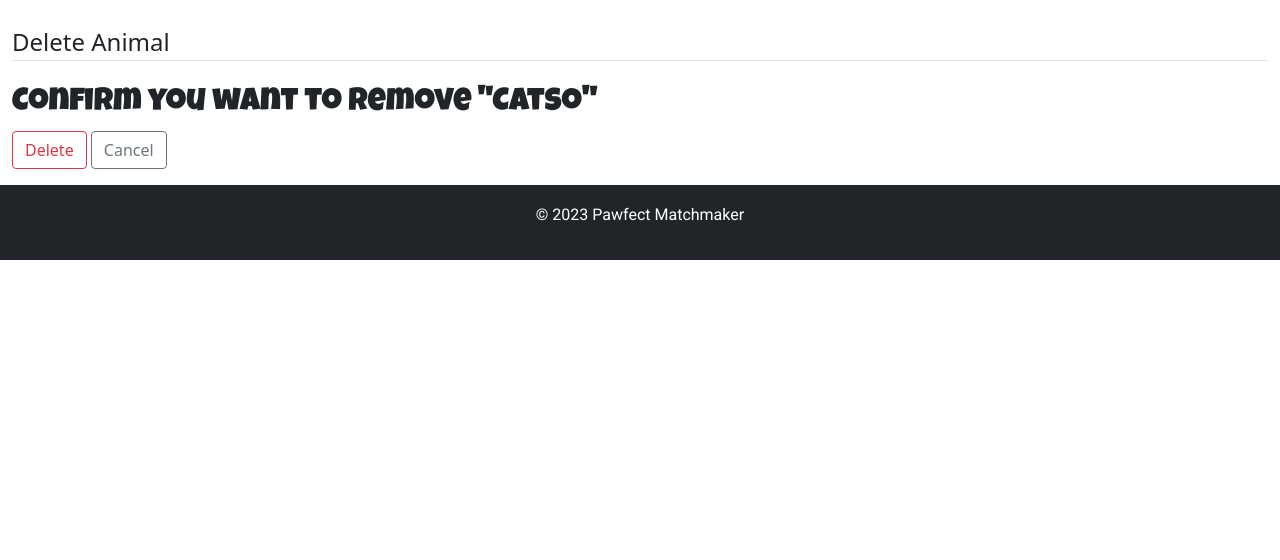
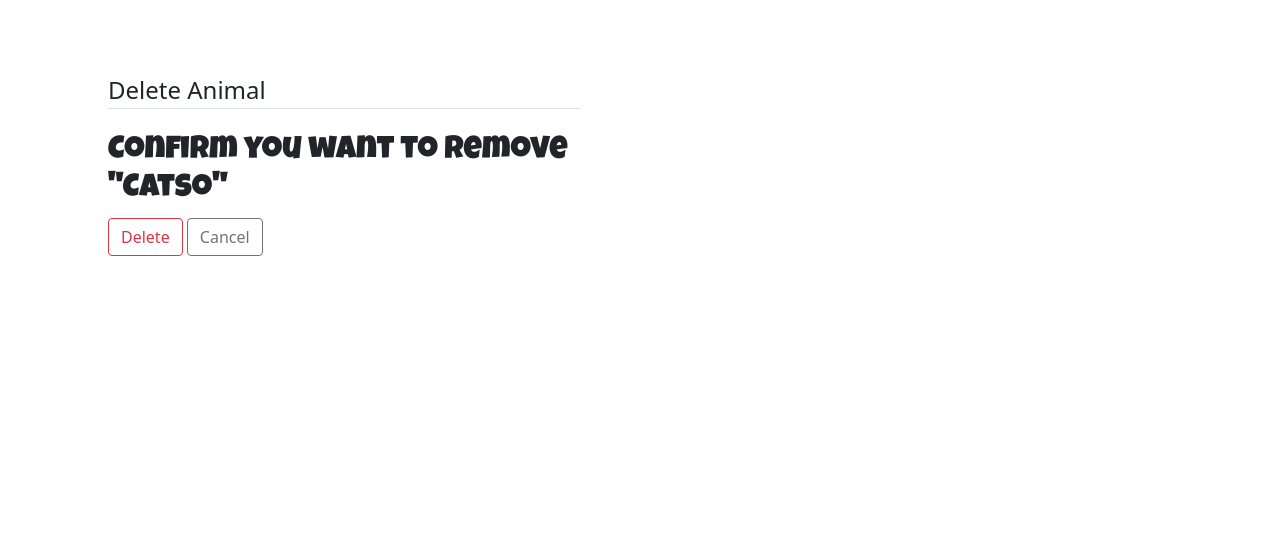
Before and after one commit to AutonomousDev/animal_adoption, a Django app: page /animals/1/delete/ in a window 1280 px wide. Shown: the part 56-616 px from the top of the page. Before the commit the page ends 316 px from the top, so only its background shows below. Run offline with Django 4.2, Linux system fonts and the light colour scheme; a user stored in the database is signed in; data comes from the database, SQL or seed files in the repository; tables that the repository leaves empty hold one stand-in row (values such as "Sample post").

Commit message:
Mostly minor changes to page styling plus adding delete/edit buttons to shelter

```diff
--- a/animals/templates/animals/animal_confirm_delete.html
+++ b/animals/templates/animals/animal_confirm_delete.html
@@ -1,8 +1,10 @@
 {% extends "news/components/base.html" %}
 {% block content %}
 
-    <div class="content-section">
-        <form method="POST">
+<div class="content-section mx-5 sm-page">
+    <div class="row">
+        <div class="col-lg-6 col-md-8">
+            <form method="POST" class="m-5">
             {% csrf_token %}
             <fieldset class="form-group">
                 <legend class="border-bottom mb-4">Delete Animal</legend>
@@ -14,6 +16,8 @@
                 <button class="btn btn-outline-danger" type="submit">Delete</button>
                 <a class="btn btn-outline-secondary" href="{% url 'animals-detail' object.id %}">Cancel</a>
             </div>
-        </form>
+            </form>
+        </div>
     </div>
+</div>
 {% endblock content %}
--- a/animals/templates/animals/animal_form.html
+++ b/animals/templates/animals/animal_form.html
@@ -4,7 +4,7 @@
 
 
 <div class="content-section submit-data mx-5">
-  <form method="POST" enctype="multipart/form-data" class="m-5">  <!--  "mb-3"> -->
+  <form method="POST" enctype="multipart/form-data" class="m-5">
       {% csrf_token %}
       <fieldset class="form-group">
           <legend class="border-bottom mb-4"><h3>{{ title }}</h3></legend>
--- a/news/templates/news/news_form.html
+++ b/news/templates/news/news_form.html
@@ -2,6 +2,7 @@
 
 {% block content %}
 {% load crispy_forms_tags %}
+
 <div class="content-section mx-5">
   <form method="POST" class="m-5">
       {% csrf_token %}
--- a/shelters/templates/shelters/shelter_detail.html
+++ b/shelters/templates/shelters/shelter_detail.html
@@ -28,6 +28,10 @@
     <a href="{{object.webSite}}">{{ object.name }}'s website</a>
     <br>
     <br>
+    {% if user.profile.shelter == shelter %}
+    <a class='btn btn-warning mt-2 mb-2' href="{% url 'shelter-update' object.id %}">Update</a>
+    <a class='btn btn-danger mt-2 mb-2' href="{% url 'shelter-delete' object.id %}">Delete</a>
+    {% endif %}
     <a class="btn btn-outline-dark" href="{% url 'shelters-list' %}">View All</a>
   </div>
 </div>
--- a/shelters/templates/shelters/shelter_form.html
+++ b/shelters/templates/shelters/shelter_form.html
@@ -3,8 +3,8 @@
 {% load crispy_forms_tags %}
 
 
-<div class="content-section">
-  <form method="POST" class="mb-3">
+<div class="content-section mx-5">
+    <form method="POST" class="m-5">
       {% csrf_token %}
       <fieldset class="form-group">
           <legend class="border-bottom mb-4">{{ title }}</legend>
```
Also changed, not shown: animals/templates/animals/animal_detail.html (+5 -3 lines), news/templates/news/news_confirm_delete.html (+7 -3 lines), news/templates/news/news_detail.html (+11 -1 lines), shelters/templates/shelters/shelter_confirm_delete.html (+7 -3 lines).
